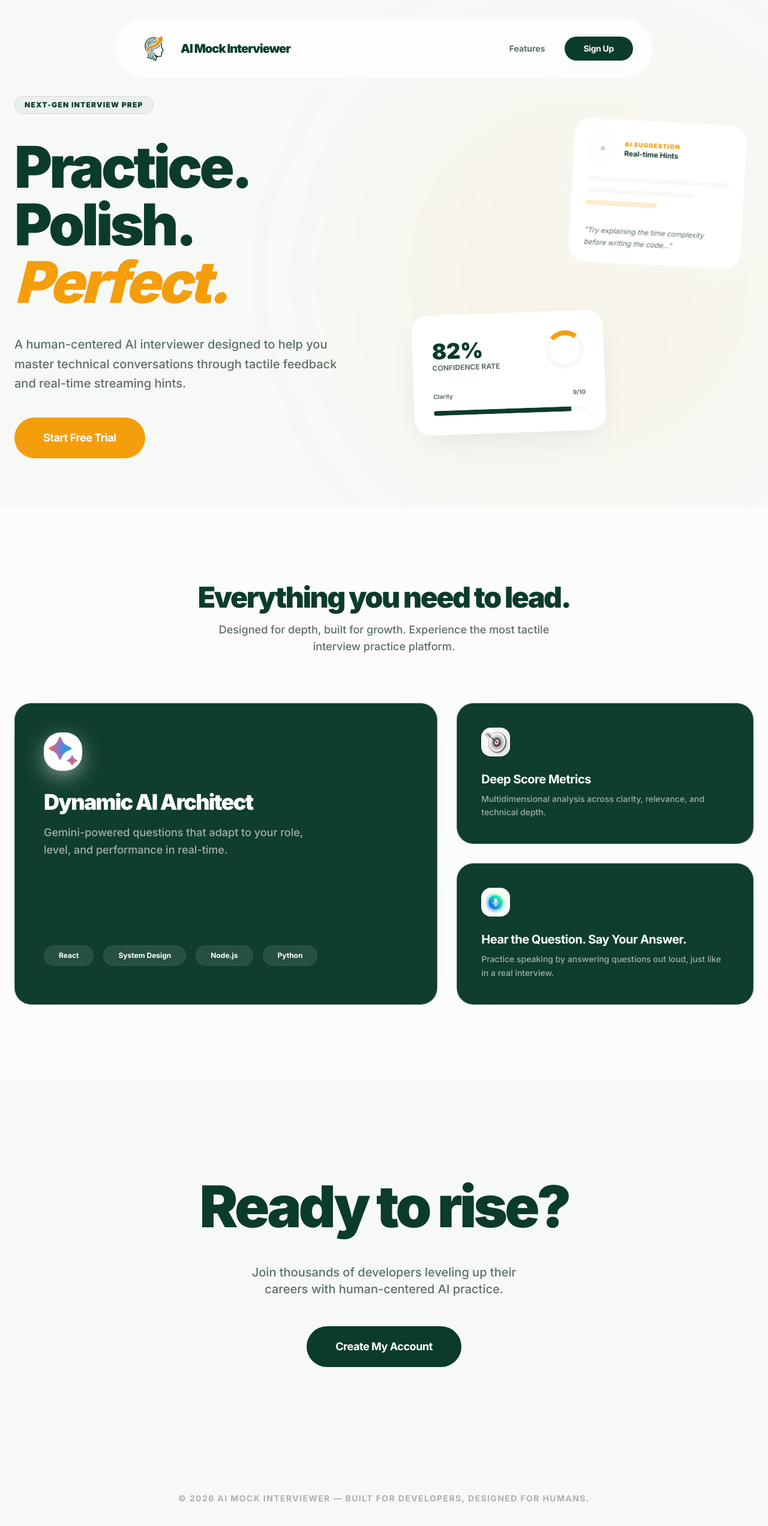
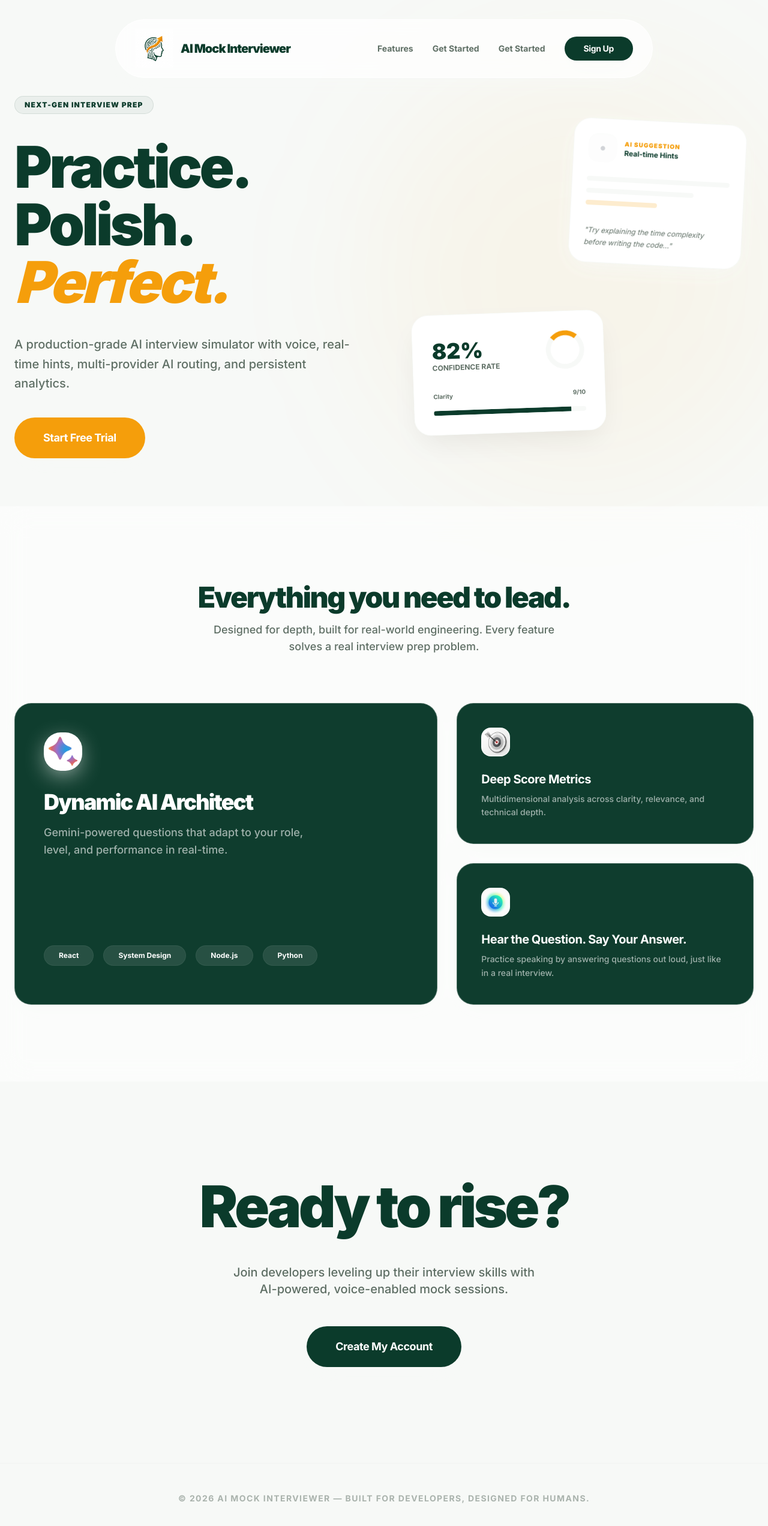
Before and after one commit to vanshikav312/ai-mock-interviewer, a Next.js app: page / in a window 1280 px wide. Shown: the top 2544 px of the page at 60% size. Built offline with nearby package versions, Linux system fonts and the light colour scheme.

Commit message:
docs: add Get Started nav link pointing to CTA section

```diff
--- a/app/page.jsx
+++ b/app/page.jsx
@@ -13,6 +13,8 @@ export default function HomePage() {
           <div className="flex items-center gap-8">
             <div className="hidden md:flex items-center gap-8">
               <Link href="#features" className="text-sm font-bold text-muted hover:text-luxury transition-colors">Features</Link>
+              <Link href="#cta" className="text-sm font-bold text-muted hover:text-luxury transition-colors">Get Started</Link>
+              <Link href="#cta" className="text-sm font-bold text-muted hover:text-luxury transition-colors">Get Started</Link>
             </div>
             <Link href="/register" className="pill-btn bg-luxury text-white px-8 py-2.5 text-sm shadow-soft hover:shadow-elevated hover:-translate-y-0.5">
               Sign Up
@@ -33,7 +35,7 @@ export default function HomePage() {
             <span className="text-accent italic">Perfect.</span>
           </h1>
           <p className="text-muted text-xl max-w-xl leading-relaxed font-medium">
-            A human-centered AI interviewer designed to help you master technical conversations through tactile feedback and real-time streaming hints.
+            A production-grade AI interview simulator with voice, real-time hints, multi-provider AI routing, and persistent analytics.
           </p>
           <div className="flex flex-wrap gap-4">
             <Link href="/register" className="pill-btn bg-accent text-white px-12 py-5 text-lg shadow-soft hover:shadow-elevated hover:-translate-y-1">
@@ -89,7 +91,7 @@ export default function HomePage() {
         <div className="max-w-7xl mx-auto">
           <div className="mb-20 text-center space-y-4">
             <h2 className="text-5xl font-black text-luxury tracking-tighter">Everything you need to lead.</h2>
-            <p className="text-muted font-medium max-w-xl mx-auto text-lg">Designed for depth, built for growth. Experience the most tactile interview practice platform.</p>
+            <p className="text-muted font-medium max-w-xl mx-auto text-lg">Designed for depth, built for real-world engineering. Every feature solves a real interview prep problem.</p>
           </div>
 
           <div className="grid grid-cols-1 md:grid-cols-12 gap-8">
@@ -132,7 +134,7 @@ export default function HomePage() {
       <section id="cta" className="py-40 px-6 text-center">
         <div className="max-w-3xl mx-auto space-y-12 animate-slide-up">
           <h2 className="text-6xl md:text-8xl font-black text-luxury tracking-tighter">Ready to rise?</h2>
-          <p className="text-muted text-xl font-medium max-w-lg mx-auto">Join thousands of developers leveling up their careers with human-centered AI practice.</p>
+          <p className="text-muted text-xl font-medium max-w-lg mx-auto">Join developers leveling up their interview skills with AI-powered, voice-enabled mock sessions.</p>
           <div className="flex flex-col sm:flex-row items-center justify-center gap-6">
             <Link href="/register" className="pill-btn bg-luxury text-white px-12 py-5 text-lg shadow-soft hover:shadow-elevated hover:-translate-y-1">
               Create My Account
```
